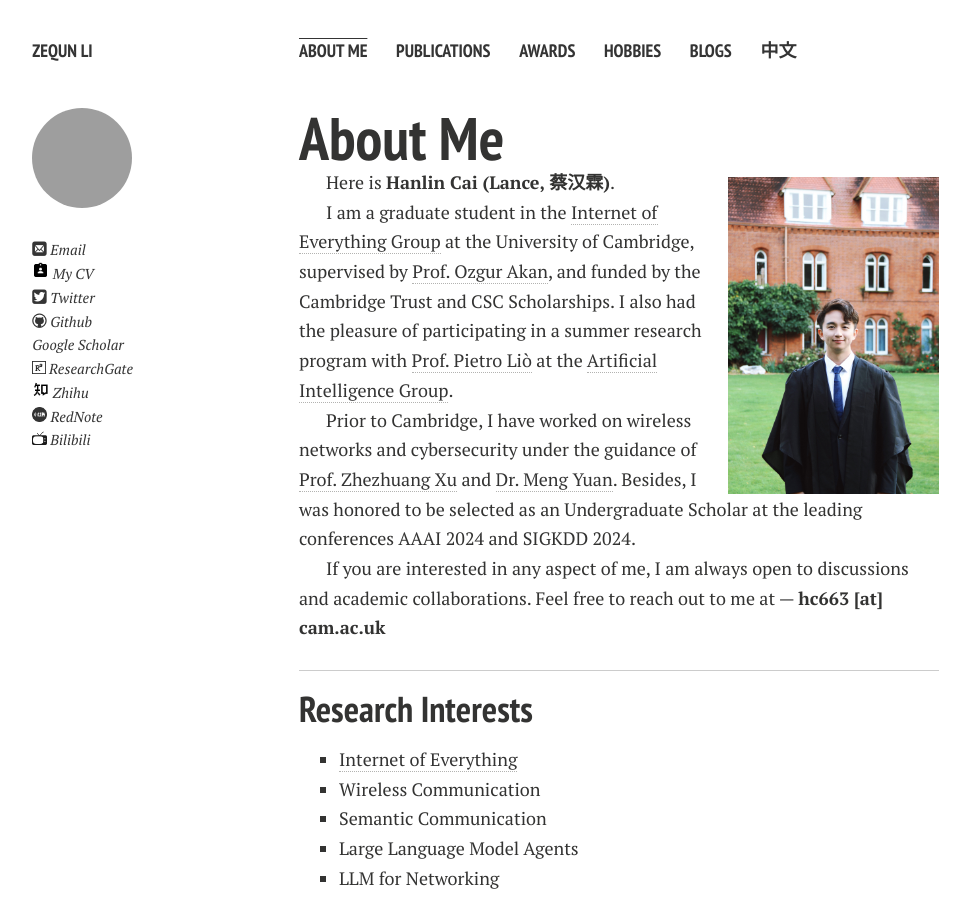
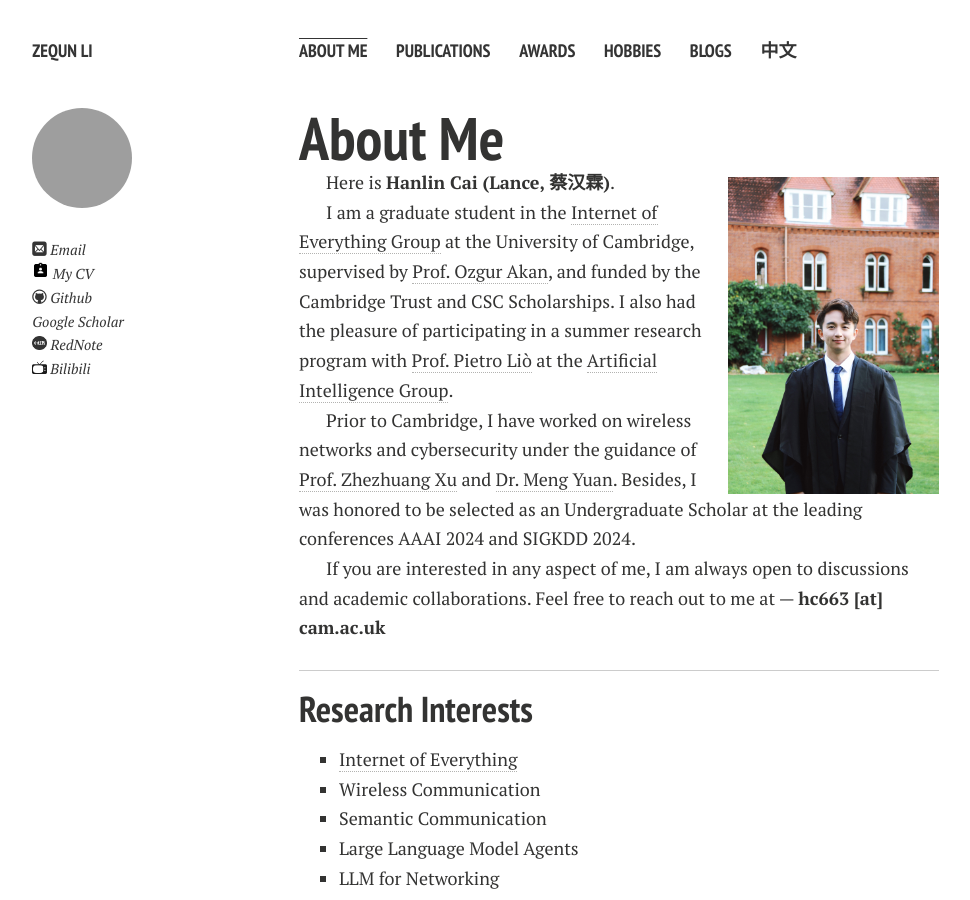
Before and after one commit to wisdomzq/wisdomzq.github.io, a Jekyll site: the page built from index.md, in a window 1280 px wide and 900 px high. Shown: the whole window, without its empty margins (21-991 px from the left). Built offline with Jekyll 4.4.1, drawn with Linux system fonts in a browser that asks for light colours; nearby versions of some CDN libraries; comment, search, counter and statistics services are not loaded; a style sheet for code colours, icons or effects is not loaded; our own code applies the rules of GitHub Pages for plain Markdown files; part of the change alters nothing that is shown.

Commit message:
Update _config.yml

```diff
--- a/_config.yml
+++ b/_config.yml
@@ -7,25 +7,24 @@ description: Two roads diverged in woods, I took the one less traveled by.  # St
 
 # TIP ── For local development you can comment out `url`
 # and build with relative paths. In production you want this set.
-url: https://zequnli.com
+url: https://wisdomzq.github.io/
 
 # --------------------------------------------------
 #  AUTHOR / PROFILE DATA
 # --------------------------------------------------
 owner:
   name: Zequn Li
-  avatar: hanlin.jpg
+  avatar: Zequn.jpg
   # bio: Dream big, stay positive, work hard, and enjoy the journey.
-  email: hc663@cam.ac.uk
-  cv: https://caihanlin.com/file/CV-HanlinCAI.pdf
+  email: zqli@bit.edu.cn
+  cv: https://wisdomzq.github.io/file/CV-ZequnLi.pdf
 
 
   # Social networking links are used in author-bio sidebar. Update and remove as you like.
-  twitter: lancecai2002
-  github: GuangLun2000
+  github: wisdomzq
   scholar: https://scholar.google.com/citations?user=8igSoWgAAAAJ
-  researchgate: https://www.researchgate.net/profile/Hanlin-Cai
-  zhihu: https://www.zhihu.com/people/chlire
+  # researchgate: https://www.researchgate.net/profile/Hanlin-Cai
+  # zhihu: https://www.zhihu.com/people/chlire
   xiaohongshu: 5c27848f0000000005030c6f
   bilibili: 594030035
   # facebook: caihanlin2002
```
